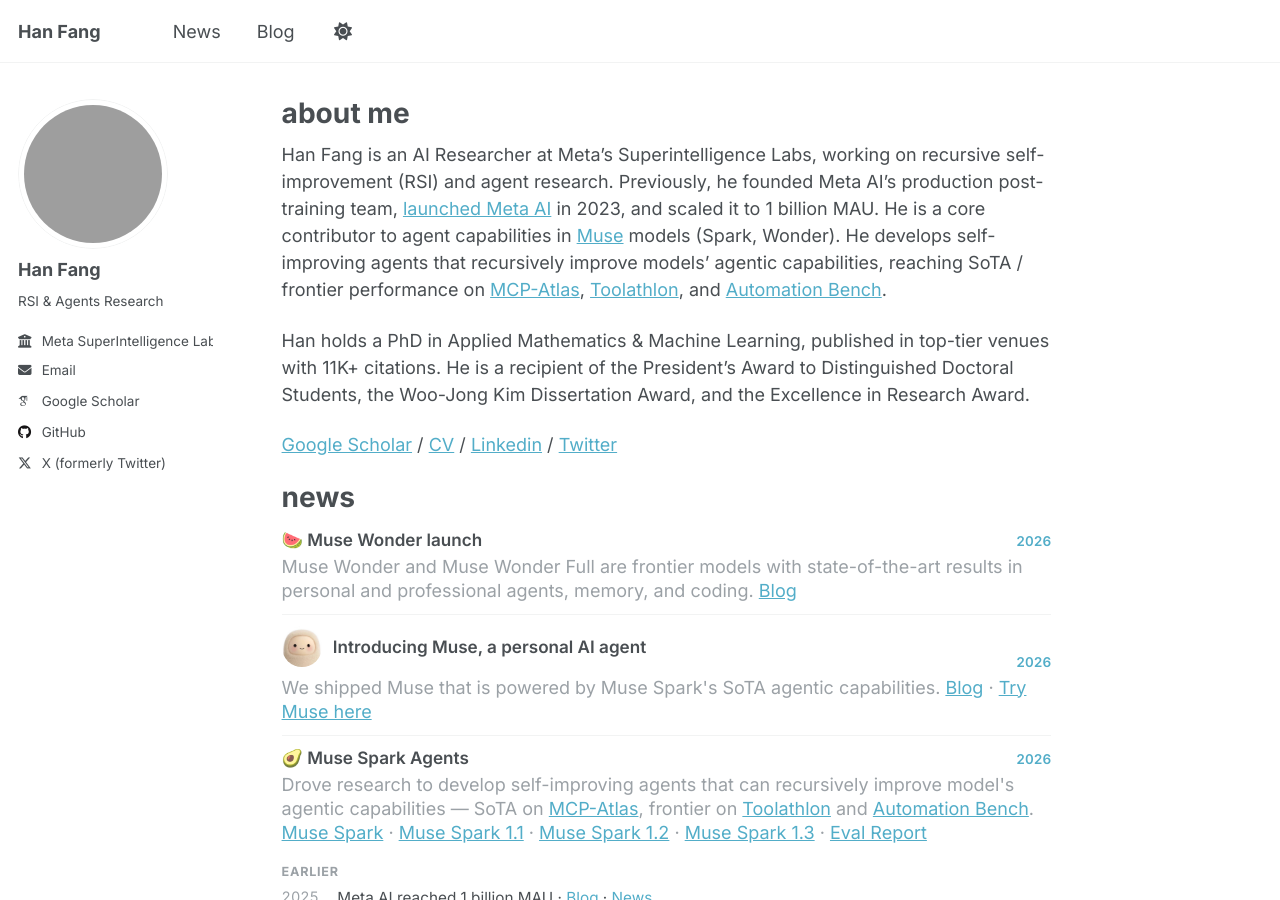
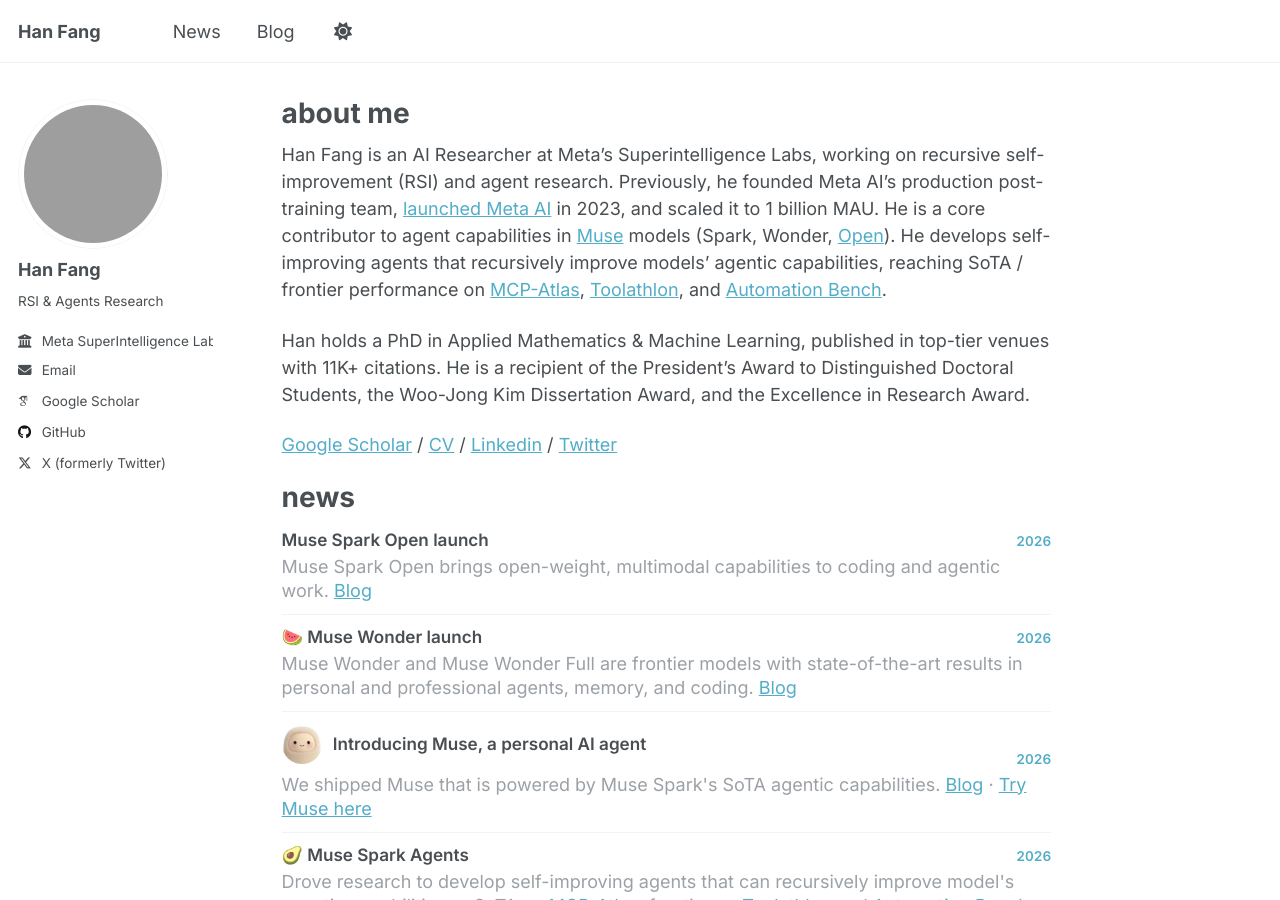
Before and after one commit to hanfang/hanfang.github.io, a Jekyll site: the page built from _pages/about.md, in a window 1280 px wide and 900 px high. Built offline with Jekyll 4.4.1, drawn with Linux system fonts in a browser that asks for light colours; some web fonts are replaced.

Commit message:
Add Muse Spark Open to site

```diff
--- a/_pages/about.md
+++ b/_pages/about.md
@@ -7,7 +7,7 @@
   - /about.html
 ---
 
-Han Fang is an AI Researcher at Meta’s Superintelligence Labs, working on recursive self-improvement (RSI) and agent research. Previously, he founded Meta AI’s production post-training team, [launched Meta AI](https://developers.facebook.com/videos/2023/building-metas-next-generation-ai-product-experiences-with-llama/) in 2023, and scaled it to 1 billion MAU. He is a core contributor to agent capabilities in [Muse](https://research.meta.ai/blog/muse-wonder) models (Spark, Wonder). He develops self-improving agents that recursively improve models’ agentic capabilities, reaching SoTA / frontier performance on [MCP-Atlas](https://labs.scale.com/leaderboard/mcp_atlas), [Toolathlon](https://toolathlon.xyz/docs/leaderboard), and [Automation Bench](https://artificialanalysis.ai/evaluations/automationbench-aa).
+Han Fang is an AI Researcher at Meta’s Superintelligence Labs, working on recursive self-improvement (RSI) and agent research. Previously, he founded Meta AI’s production post-training team, [launched Meta AI](https://developers.facebook.com/videos/2023/building-metas-next-generation-ai-product-experiences-with-llama/) in 2023, and scaled it to 1 billion MAU. He is a core contributor to agent capabilities in [Muse](https://research.meta.ai/blog/muse-wonder) models (Spark, Wonder, [Open](https://research.meta.ai/blog/muse-spark-open)). He develops self-improving agents that recursively improve models’ agentic capabilities, reaching SoTA / frontier performance on [MCP-Atlas](https://labs.scale.com/leaderboard/mcp_atlas), [Toolathlon](https://toolathlon.xyz/docs/leaderboard), and [Automation Bench](https://artificialanalysis.ai/evaluations/automationbench-aa).
 
 Han holds a PhD in Applied Mathematics & Machine Learning, published in top-tier venues with 11K+ citations. He is a recipient of the President’s Award to Distinguished Doctoral Students, the Woo-Jong Kim Dissertation Award, and the Excellence in Research Award.
 
@@ -18,6 +18,14 @@
 ======
 
 <div class="news-recent">
+
+<div class="news-item">
+  <div class="news-item__head">
+    <h3 class="news-item__title">Muse Spark Open launch</h3>
+    <span class="news-item__year">2026</span>
+  </div>
+  <p class="news-item__desc">Muse Spark Open brings open-weight, multimodal capabilities to coding and agentic work. <a href="https://research.meta.ai/blog/muse-spark-open">Blog</a></p>
+</div>
 
 <div class="news-item">
   <div class="news-item__head">
```
Also changed, not shown: _pages/news.md (+6 -0 lines).
